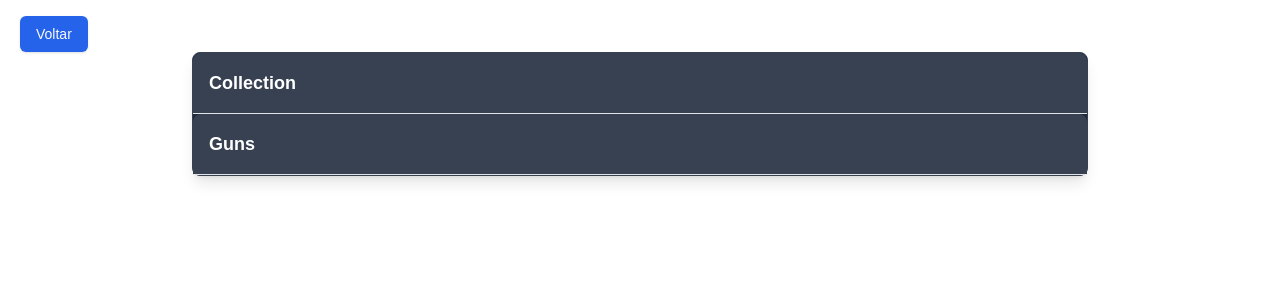
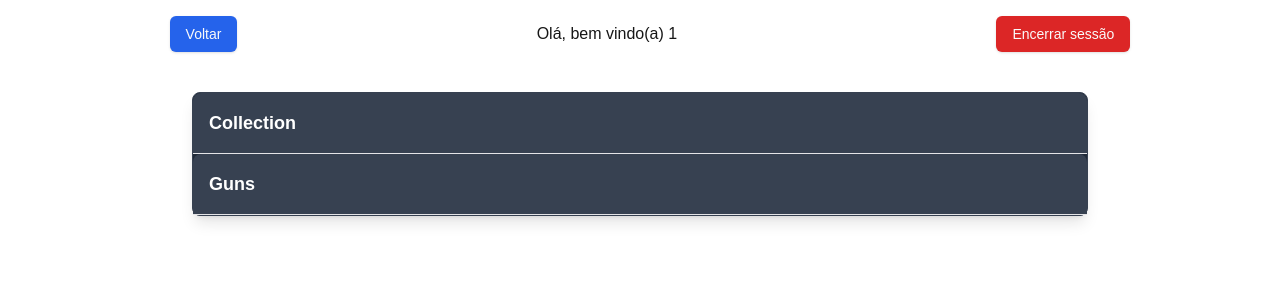
Before and after one commit to gcmorais/clientside-combofind, a Next.js app: page /admin in a window 1280 px wide. Shown: the top 300 px of the page. Built offline with nearby package versions, Linux system fonts and the light colour scheme; sample sign-in values are in the browser's storage.

Commit message:
utilizando jwt decode para capturar nome do usuário logado e mostrar na página admin | colocando botão de deslogar

```diff
--- a/package.json
+++ b/package.json
@@ -17,6 +17,7 @@
     "@radix-ui/react-tabs": "^1.1.1",
     "class-variance-authority": "^0.7.0",
     "clsx": "^2.1.1",
+    "jwt-decode": "^4.0.0",
     "lucide-react": "^0.446.0",
     "next": "14.2.13",
     "react": "^18",
--- a/src/pages/admin.js
+++ b/src/pages/admin.js
@@ -2,6 +2,7 @@ import * as React from "react";
 import { useEffect } from "react";
 import { useRouter } from "next/router";
 import { Button } from "@/components/ui/button";
+import { jwtDecode } from "jwt-decode";
 import {
   Accordion,
   AccordionContent,
@@ -19,15 +20,20 @@ import {
 import { Input } from "@/components/ui/input";
 import { Label } from "@/components/ui/label";
 import { Tabs, TabsContent, TabsList, TabsTrigger } from "@/components/ui/tabs";
+import { useState } from "react";
 
 export default function Admin() {
   const router = useRouter();
+  const [username, setUsername] = useState("");
+
 
   useEffect(() => {
     const token = localStorage.getItem("jwtToken");
 
-    if (!token) {
-      // Se o token não estiver presente, redireciona para a home
+    if (token) {
+      const decodedToken = jwtDecode(token);
+      setUsername(decodedToken.sub);
+    } else {
       router.push("/");
     }
   }, [router]);
@@ -36,12 +42,24 @@ export default function Admin() {
     router.push("/");
   };
 
+  const handleFinishSession = () => {
+    localStorage.removeItem("jwtToken");
+    router.push("/");
+  };
+
   return (
     <>
-      <Button className="mt-4 ml-5 bg-blue-600" onClick={handleNavigation}>
-        Voltar
-      </Button>
-      <div className="flex justify-center">
+      <div className="flex items-center justify-around">
+        <Button className="mt-4 ml-5 bg-blue-600" onClick={handleNavigation}>
+          Voltar
+        </Button>
+        <h3 className="mt-4"> Olá, bem vindo(a) {username}</h3>
+        <Button className="mt-4 ml-5 bg-red-600" onClick={handleFinishSession}>
+          Encerrar sessão
+        </Button>
+      </div>
+
+      <div className="flex justify-center mt-10">
         <Accordion
           type="single"
           collapsible
```
Also changed, not shown: 1 other file (tests, documents, lock files or other folders).
